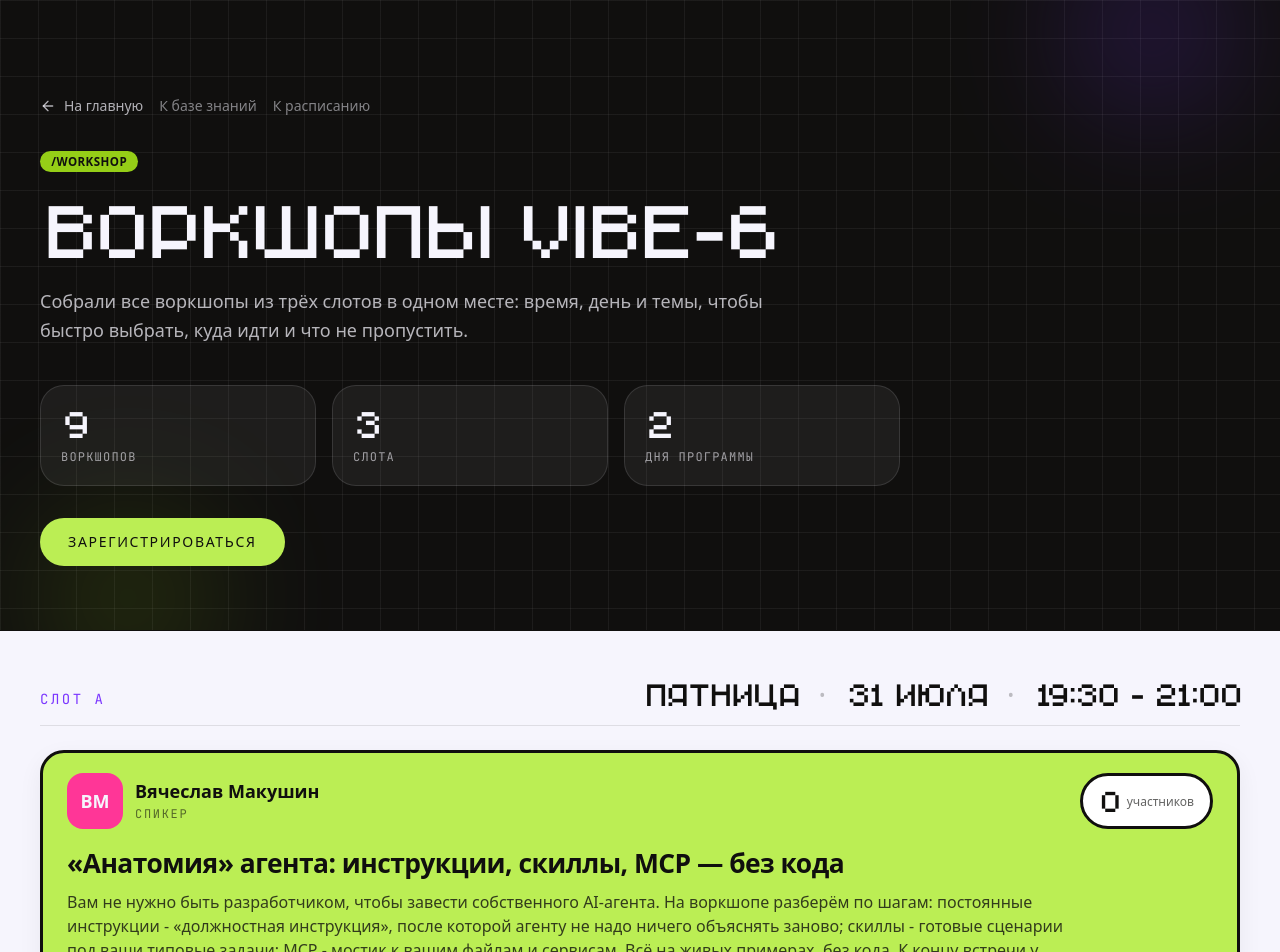
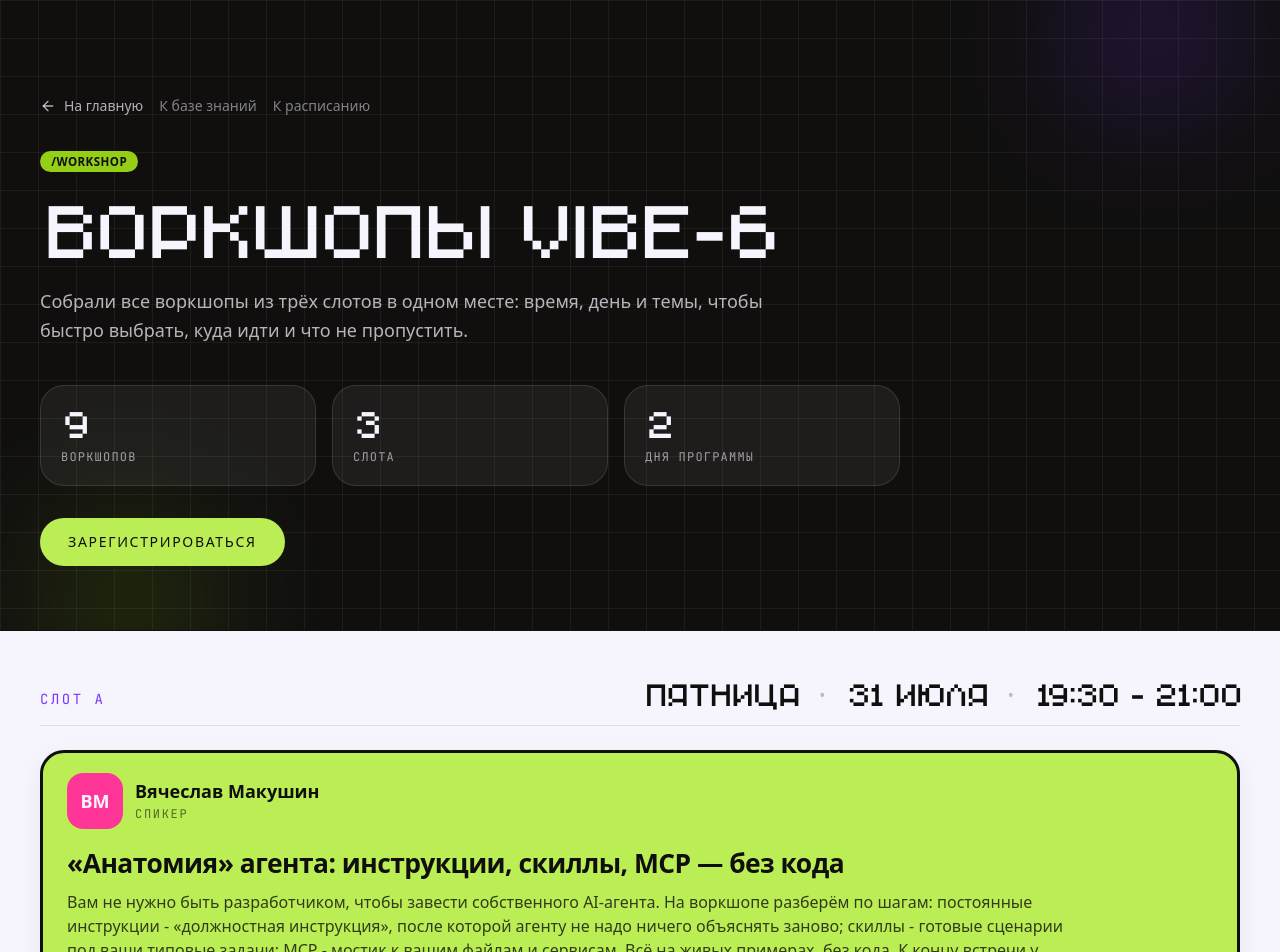
Before and after one commit to temakubik/vibe6-promo, a Next.js app: page /workshop in a window 1280 px wide. Shown: the top 952 px of the page. Built offline with nearby package versions, Linux system fonts and the light colour scheme.

Commit message:
Remove workshop participant counts

```diff
--- a/src/app/workshop/WorkshopPageClient.tsx
+++ b/src/app/workshop/WorkshopPageClient.tsx
@@ -1,6 +1,6 @@
 'use client'
 
-import { type CSSProperties, type FormEvent, useEffect, useState } from 'react'
+import { type CSSProperties, type FormEvent, useState } from 'react'
 import Link from 'next/link'
 import { ArrowLeft, ArrowUpRight } from 'lucide-react'
 import { TagChip } from '@/components/site/Decor'
@@ -18,7 +18,6 @@ const defaultFormValues = {
   selections: Object.fromEntries(workshopSlots.map((slot) => [slot.id, ''])) as Record<string, string>,
 }
 
-type SignupCounts = Record<string, number>
 type SignupStep = 0 | 1 | 2 | 3 | 4
 
 function normalizeTelegramUsername(value: string) {
@@ -29,46 +28,11 @@ function normalizeTelegramUsername(value: string) {
 }
 
 export default function WorkshopPageClient() {
-  const [signupCounts, setSignupCounts] = useState<SignupCounts>({})
-  const [countsLoading, setCountsLoading] = useState(true)
   const [isSignupDialogOpen, setIsSignupDialogOpen] = useState(false)
   const [signupStep, setSignupStep] = useState<SignupStep>(0)
   const [formValues, setFormValues] = useState(defaultFormValues)
   const [isSubmitting, setIsSubmitting] = useState(false)
   const [submitError, setSubmitError] = useState<string | null>(null)
-
-  useEffect(() => {
-    let cancelled = false
-
-    async function loadSignupCounts() {
-      try {
-        setCountsLoading(true)
-
-        const response = await fetch('/api/workshop-signups', {
-          cache: 'no-store',
-        })
-        const payload = await response.json()
-
-        if (!cancelled) {
-          setSignupCounts(response.ok ? (payload.counts ?? {}) : {})
-        }
-      } catch {
-        if (!cancelled) {
-          setSignupCounts({})
-        }
-      } finally {
-        if (!cancelled) {
-          setCountsLoading(false)
-        }
-      }
-    }
-
-    void loadSignupCounts()
-
-    return () => {
-      cancelled = true
-    }
-  }, [])
 
   function closeSignupDialog() {
     setIsSignupDialogOpen(false)
@@ -154,10 +118,6 @@ export default function WorkshopPageClient() {
         throw new Error(payload?.message || 'Не удалось сохранить запись.')
       }
 
-      setSignupCounts((currentCounts) => ({
-        ...currentCounts,
-        ...(payload?.counts ?? {}),
-      }))
       setSignupStep(4)
     } catch (error) {
       setSubmitError(error instanceof Error ? error.message : 'Не удалось сохранить запись.')
@@ -256,12 +216,7 @@ export default function WorkshopPageClient() {
 
                 <div className="mt-6 space-y-5">
                   {slot.items.map((item) => (
-                    <WorkshopCard
-                      key={item.id}
-                      item={item}
-                      registrationsCount={signupCounts[item.id] ?? 0}
-                      countsLoading={countsLoading}
-                    />
+                    <WorkshopCard key={item.id} item={item} />
                   ))}
                 </div>
               </section>
@@ -573,19 +528,14 @@ function HeroStat({ value, label }: { value: string; label: string }) {
 
 function WorkshopCard({
   item,
-  registrationsCount,
-  countsLoading,
 }: {
   item: WorkshopItem
-  registrationsCount: number
-  countsLoading: boolean
 }) {
   const initials = getInitials(item.speaker)
 
   return (
     <article className="overflow-hidden rounded-[24px] border-[3px] border-ink bg-[#BBEE54] text-left shadow-[0_8px_24px_rgba(16,15,14,0.06)]">
       <div className="px-4 py-4 sm:px-6 sm:py-5">
-        <div className="grid grid-cols-[minmax(0,1fr)_auto] items-start gap-3 sm:gap-5">
         <div className="flex min-w-0 items-center gap-3">
           <div className="flex h-12 w-12 shrink-0 items-center justify-center rounded-xl bg-pink text-base font-semibold text-paper sm:h-14 sm:w-14 sm:rounded-2xl sm:text-lg">
             {initials}
@@ -597,16 +547,6 @@ function WorkshopCard({
             <div className="mt-1 font-mono text-xs uppercase tracking-[0.14em] text-ink/60">
               Спикер
             </div>
-            </div>
-          </div>
-
-          <div className="flex min-h-12 shrink-0 items-center rounded-full border-[3px] border-ink bg-white px-3 py-2 sm:min-h-14 sm:px-4">
-            <span className="font-display text-2xl leading-none text-ink sm:text-[1.75rem]">
-              {countsLoading ? '...' : registrationsCount}
-            </span>
-            <span className="ml-2 max-w-[68px] text-[11px] leading-tight text-ink/65 sm:text-xs">
-              {countsLoading ? 'регистраций' : getParticipantLabel(registrationsCount)}
-            </span>
           </div>
         </div>
 
@@ -622,25 +562,6 @@ function WorkshopCard({
   )
 }
 
-function getParticipantLabel(count: number) {
-  const lastTwoDigits = count % 100
-  const lastDigit = count % 10
-
-  if (lastTwoDigits >= 11 && lastTwoDigits <= 14) {
-    return 'участников'
-  }
-
-  if (lastDigit === 1) {
-    return 'участник'
-  }
-
-  if (lastDigit >= 2 && lastDigit <= 4) {
-    return 'участника'
-  }
-
-  return 'участников'
-}
-
 function getInitials(name: string) {
   return name
     .split(/\s+/)
```
Lines whose indentation alone changed are shown as unchanged.
